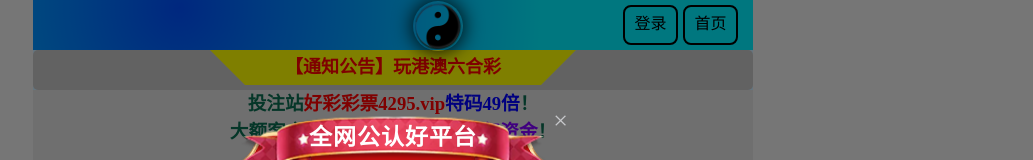
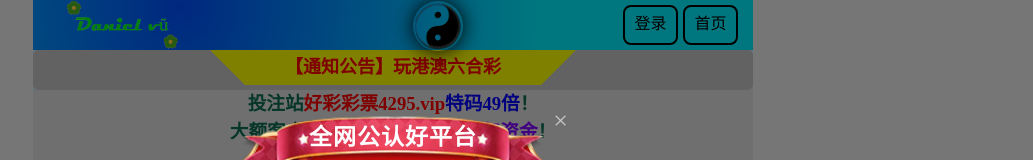
Before and after one commit to Danielvu99/my-website, a plain HTML site: page index.html in a window 1280 px wide. Shown: the top 160 px of the page, without its empty margins (247-1280 px from the left). Drawn offline with Linux system fonts and the light colour scheme; files that its build step writes are made by us from their sources; a script that the page names is missing; files whose address does not match are found by name.

Commit message:
Update style.css

```diff
--- a/style.css
+++ b/style.css
@@ -149,7 +149,7 @@ div.ftop {
 	padding-left:5px
 }
 .go6h_header .go6h_header_li.go6h_header_logo span {
-	background:url("../imges/Daniel.gif")/*tpa=/public/images/logo.jpg*/ no-repeat 10px;
+	background:url(https://github.com/Danielvu99/my-website/blob/main/Daniel.gif?raw=true)/*tpa=/public/images/logo.jpg*/ no-repeat 10px;
 	display:block;
 	height:50px;
 	width:150px;
```
